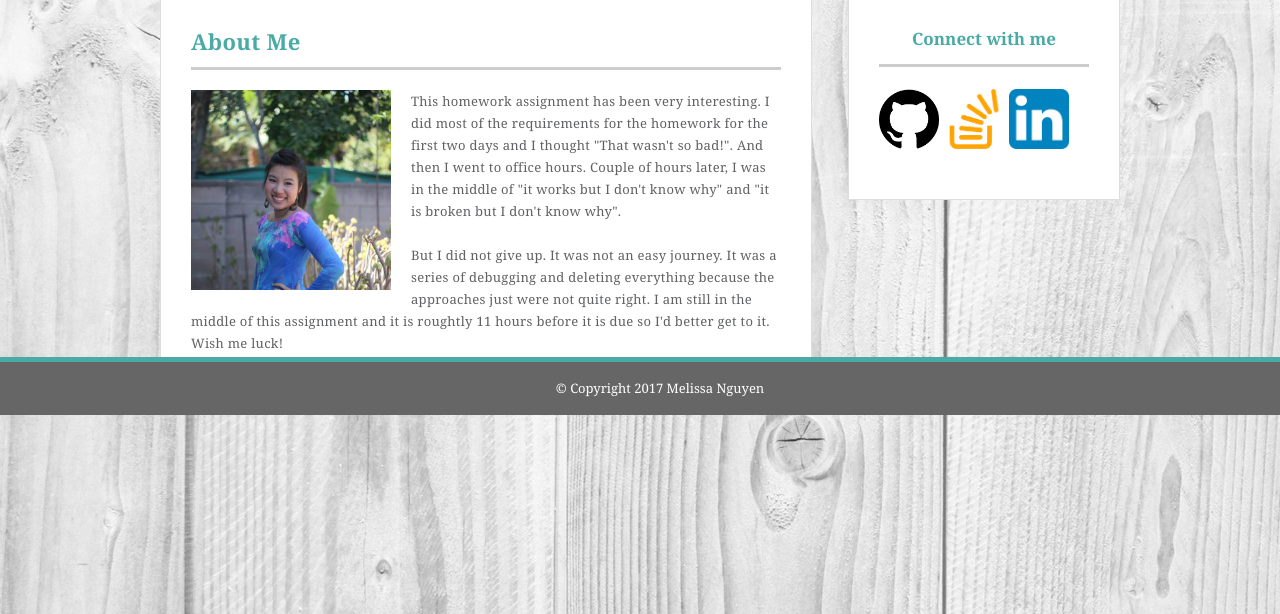
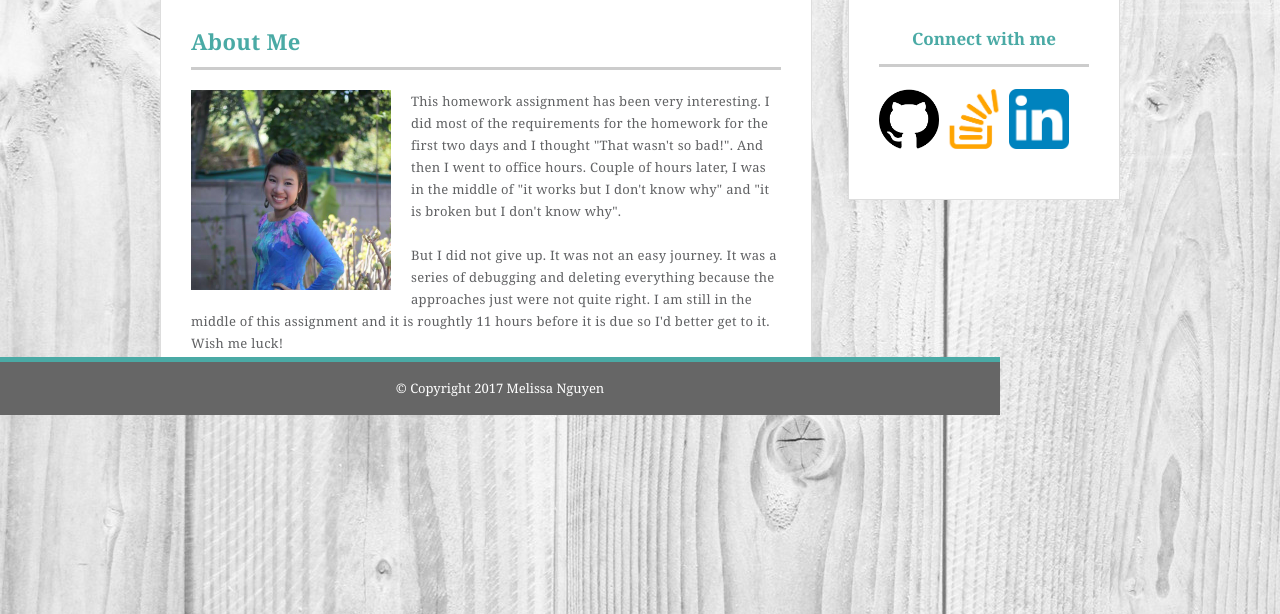
Before and after one commit to nguyenmelissa23/Responsive-Portfolio, a PHP site: page /index.php in a window 1280 px wide. Shown: the part 101-715 px from the top of the page. Run offline with PHP 8.4, Linux system fonts and the light colour scheme.

Commit message:
hw final

```diff
--- a/assets/css/style.css
+++ b/assets/css/style.css
@@ -1,7 +1,7 @@
 body {
 	margin: 0px;
 	background-color: #ccc;
-	background-image: url("bgwood.jpg") ;
+	background-image: url("bgwood.jpg");
 	font-family: 'Georgia', serif;
 	font-color: #777777;
 	}
@@ -114,6 +114,7 @@ body {
 	footer {
 		position: absolute;
 		width:100%;
+		background-color: #666666;
 	}
 
 	#push{
@@ -131,7 +132,7 @@ body {
 		position: absolute;
 		left: 0;
 		bottom: 0;
-		width: 100%;
+		width: 960px;
 	}
 
 	.clearfix {
```
Also changed, not shown: assets/images/project1.PNG.
